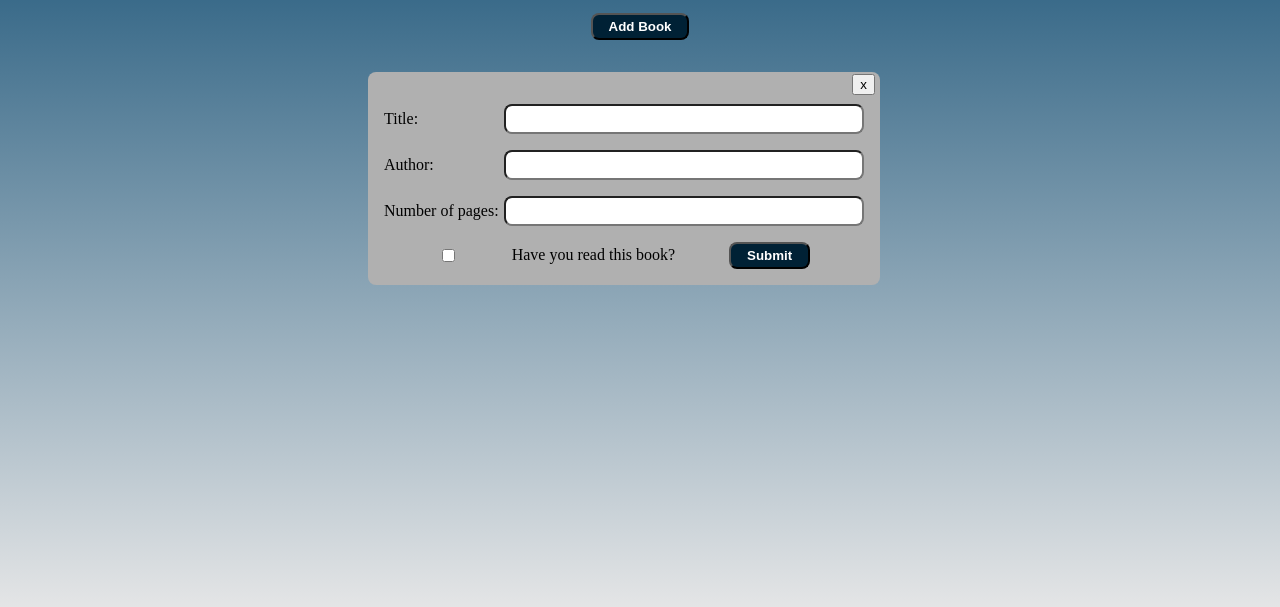
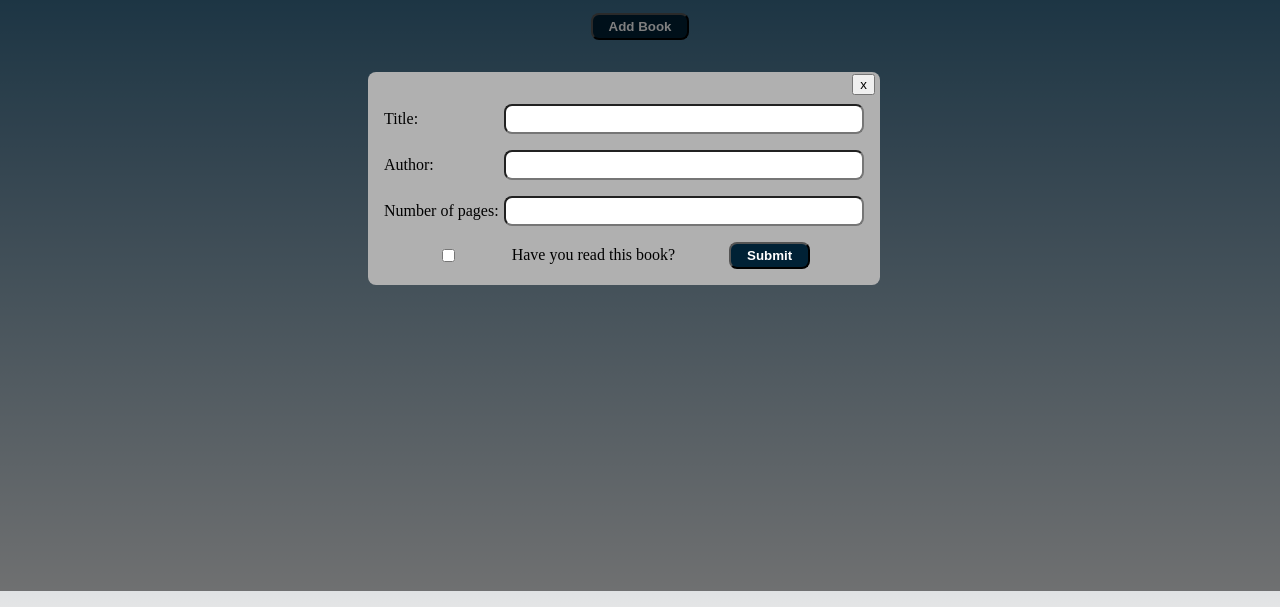
Before and after one commit to dariojularic/Book-library-js, a website built with Vite: page index.html in a window 1280 px wide. Both pictures are taken after a click on the button "Add Book". Shown: the part 209-816 px from the top of the page. Built offline with nearby package versions, Linux system fonts and the light colour scheme.

Commit message:
Add style

```diff
--- a/index.html
+++ b/index.html
@@ -39,7 +39,6 @@
           </div>
         </form>
 
-
         <form action="" class="edit-form-div hidden">
           <button type="button" class="edit-exit">x</button>
           <div class="edit-title-div form">
@@ -60,7 +59,7 @@
             <input type="submit" name="" id="edit-submit" class="edit-submit-btn" value="Update">
           </div>
         </form>
-
+      <div class="overlay hidden"></div>
     </div>
     <script type="module" src="/main.js"></script>
   </body>
--- a/main.js
+++ b/main.js
@@ -15,8 +15,12 @@ const editNumberOfPagesInput = document.querySelector("#edit-number-of-pages");
 const editCheckbox = document.querySelector(".edit-checkbox");
 const editExit = document.querySelector(".edit-exit");
 const heading = document.querySelector(".heading-button");
-// editForm.style.display = "block";
-// form.style.display = "block";
+const overlay = document.querySelector(".overlay");
+
+// kad stisnem enter na formi, ne ide u novi input nego submit
+// finish update i trazenje knjige
+// jel mora bit visibility hidden na formi kad maknem?
+
 
 
 class Book {
@@ -88,13 +92,6 @@ class BookManager {
   }
 }
 
-// kad dodam knjigu se sjebe background color
-// translateY na add book
-// forma iznad svega
-
-
-
-
 function clearForm() {
     titleInput.value = "";
     authorInput.value = "";
@@ -112,21 +109,28 @@ function clearEditForm() {
 function hideForm() {
   form.style.transform = "translate(-1000px)";
   form.classList.add("hidden");
+  clearForm()
+  overlay.classList.add("hidden")
 }
 
 function hideEditForm() {
   editForm.style.transform = "translate(-1000px)"
+  // jel mora bit visibility hidden???
   editForm.classList.add("hidden")
+  clearEditForm()
+  overlay.classList.add("hidden")
 }
 
 function showForm() {
   form.classList.remove("hidden");
   form.style.transform = "translateX(600px)";
+  overlay.classList.remove("hidden");
 }
 
 function showEditForm() {
   editForm.classList.remove("hidden");
   editForm.style.transform = "translateX(600px)";
+  overlay.classList.remove("hidden");
 }
 
 const bookManager = new BookManager();
@@ -139,19 +143,21 @@ form.addEventListener("submit", (event) => {
   event.preventDefault()
   if (titleInput.value !== "" && authorInput.value !== "" && numberOfPagesInput.value !== "") {
     const book = new Book(titleInput.value, authorInput.value, numberOfPagesInput.value, checkbox.checked);
-    clearForm()
+    // clearForm()
     bookManager.addBook(book);
     bookList.innerHTML = "";
     bookManager.renderBooks();
     hideForm()
+    // overlay.classList.add("hidden");
+    if (bookList !== "") heading.style.paddingTop = "20px"
   }
-  if (bookList !== "") heading.style.paddingTop = "20px"
 
 
 })
 
 exitBtn.addEventListener("click", () => {
-  clearForm()
+  // overlay.classList.add("hidden");
+  // clearForm()
   hideForm()
 })
 
@@ -183,7 +189,7 @@ editForm.addEventListener("submit", (event) => {
   event.preventDefault()
   if (editAuthorInput !== "" && editTitleInput !== "" && editNumberOfPagesInput !== "") {
     bookManager.finishUpdate(editTitleInput.getAttribute("data-id"))
-    clearEditForm()
+    // clearEditForm()
     bookList.innerHTML = "";
     bookManager.renderBooks();
     hideEditForm()
@@ -191,6 +197,15 @@ editForm.addEventListener("submit", (event) => {
 })
 
 editExit.addEventListener("click", (event) => {
+  // clearEditForm()
+  hideEditForm()
+  // overlay.classList.add("hidden");
+})
+
+overlay.addEventListener("click", () => {
+  // overlay.classList.add("hidden");
   clearEditForm()
   hideEditForm()
+  clearForm()
+  hideForm()
 })
--- a/style.css
+++ b/style.css
@@ -4,6 +4,19 @@ body {
   min-height: 100vh;
   /* overflow: hidden; */
 }
+
+.overlay {
+  position: fixed;
+  width: 100%;
+  height: 100%;
+  top: 0;
+  bottom: 0;
+  left: 0;
+  right: 0;
+  background-color: rgba(0, 0, 0, 0.5);
+  transition: all 0.5s;
+}
+
 
 .container {
   overflow: hidden;
@@ -29,9 +42,12 @@ body {
   right: 1000px;
   width: 480px;
   transition: transform 0.3s;
+  margin-bottom: 80px;
+  z-index: 1000;
 }
 
 .edit-form-div {
+  z-index: 1000;
   padding: 16px;
   background-color: rgb(176, 176, 176);
   border-radius: 8px;
@@ -39,6 +55,7 @@ body {
   width: 480px;
   right: 1000px;
   transition: transform 0.3s;
+  margin-bottom: 80px;
 }
 
 .btn {
```
